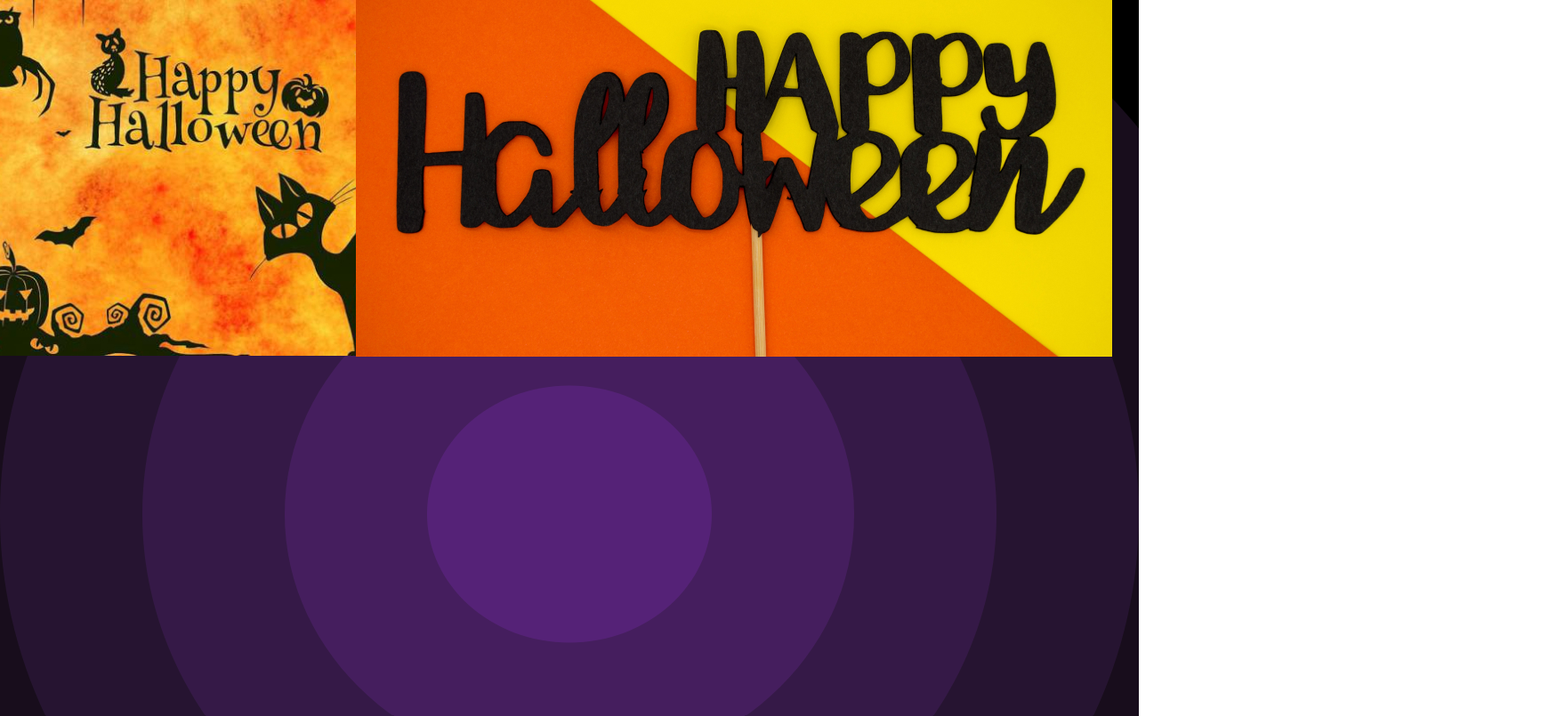
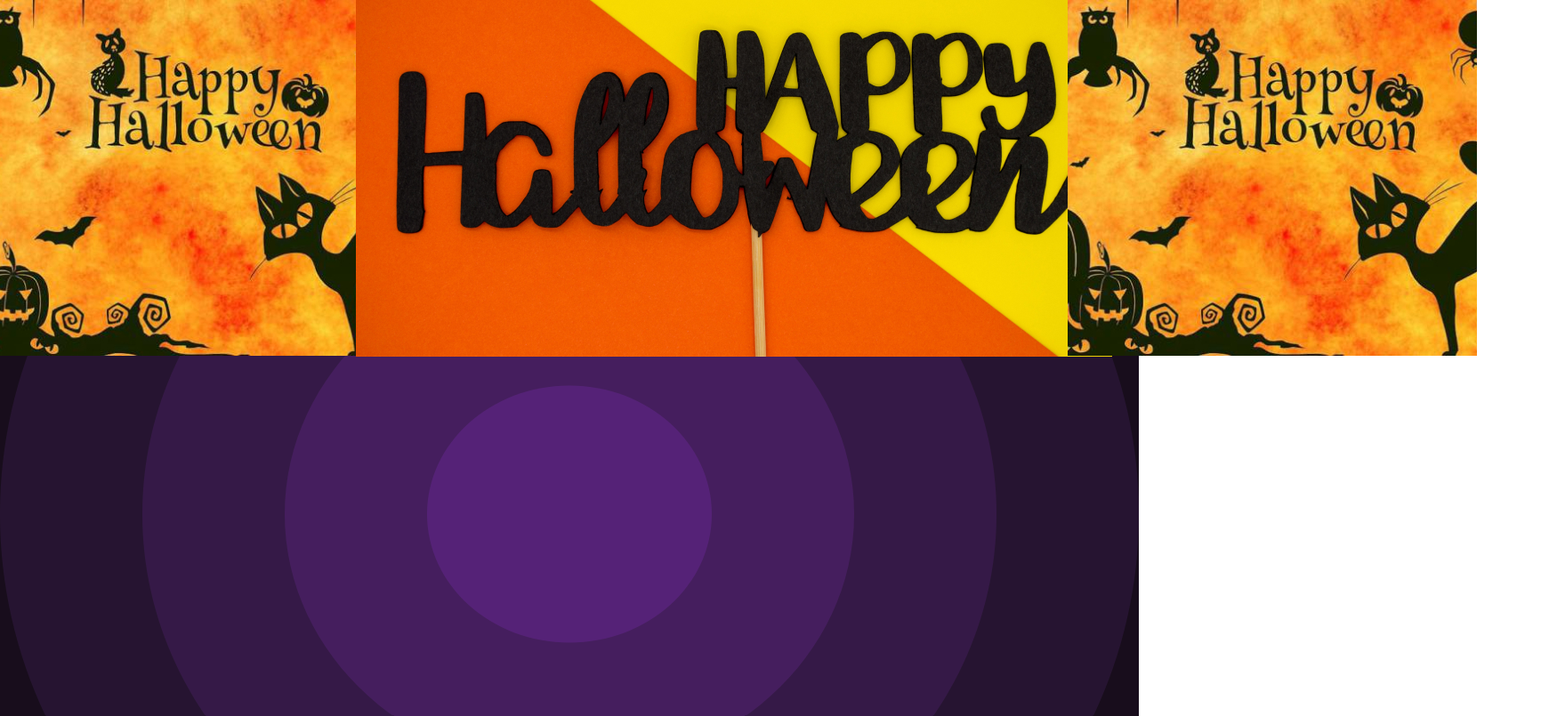
Before and after one commit to javierbsz/halloween, a plain HTML site: page index.html in a window 1280 px wide. Shown: the top 805 px of the page at 89% size, 1750 px wide, since content can reach past the window. Drawn offline with Linux system fonts and the light colour scheme.

Commit message:
header acabado

```diff
--- a/css/index.css
+++ b/css/index.css
@@ -7,7 +7,7 @@
 .header{
     grid-column: 2/3;
     display: grid;
-    grid-template-columns: 400px 950px 400px;
+    grid-template-columns: 400px 800px 460px;
     grid-template-rows: 1fr 1fr 1fr;
 
     background-image: url(/halloween/img/desktop/fondo.svg);
@@ -24,3 +24,8 @@
     grid-column: 2/3;
 
 }
+
+.header__img3{
+    grid-column: 3/3;
+
+}
--- a/index.html
+++ b/index.html
@@ -35,6 +35,8 @@
 
       <img class="header__img1" src="img/desktop/gatos@1x.jpg" alt="">
       <img class="header__img2" src="img/desktop/halloween@1x.jpg" alt="">
+      <img class="header__img3" src="img/desktop/gatos@2x.jpg" alt="">
+
       <!-- nav (el navegador de toda la web) -->
 
       <nav>
```
Also changed, not shown: img/desktop/gatos@2x.jpg (added).
